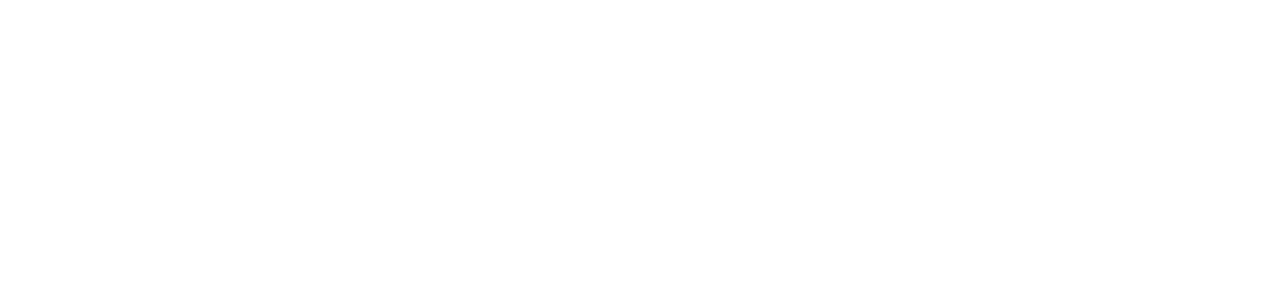
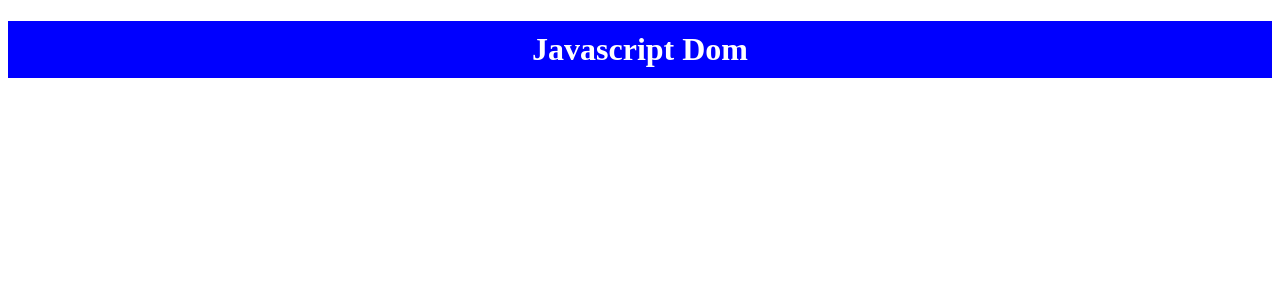
Before and after one commit to rayane9898/revision_react, a React (Create React App) app: page / in a window 1280 px wide. Shown: the top 300 px of the page. Built offline with nearby package versions, Linux system fonts and the light colour scheme.

Commit message:
fin du header

```diff
--- a/src/App.jsx
+++ b/src/App.jsx
@@ -1,10 +1,11 @@
 import React from 'react';
+import Header from "./compenents/Header";
 
 
 
 function App() {
   return (
-    <div></div>
+    <Header/>
   )
 
 }
--- /dev/null
+++ b/src/compenents/Header.jsx
@@ -0,0 +1,16 @@
+import React from 'react'
+
+
+const Header = () => {
+    return(
+        <header>
+            <h1>
+                Javascript Dom
+            </h1>
+        </header>
+
+
+    )
+}
+
+export default Header
--- /dev/null
+++ b/src/css/style.css
@@ -0,0 +1,11 @@
+header {
+  background-color: blue;
+}
+
+h1 {
+  text-align: center;
+  color: white;
+  padding: 10px;
+}
+
+/*# sourceMappingURL=style.css.map */
--- a/src/index.js
+++ b/src/index.js
@@ -1,6 +1,7 @@
 import React from 'react';
 import ReactDOM from 'react-dom';
 import App from './App';
+import "./css/style.css"
 
 
 ReactDOM.render(<App />, document.getElementById('root'));
--- /dev/null
+++ b/src/sass/index.sass
@@ -0,0 +1,7 @@
+header
+    background-color: blue
+
+h1
+    text-align: center
+    color: white
+    padding: 10px
```
Also changed, not shown: 1 other file (tests, documents, lock files or other folders).
